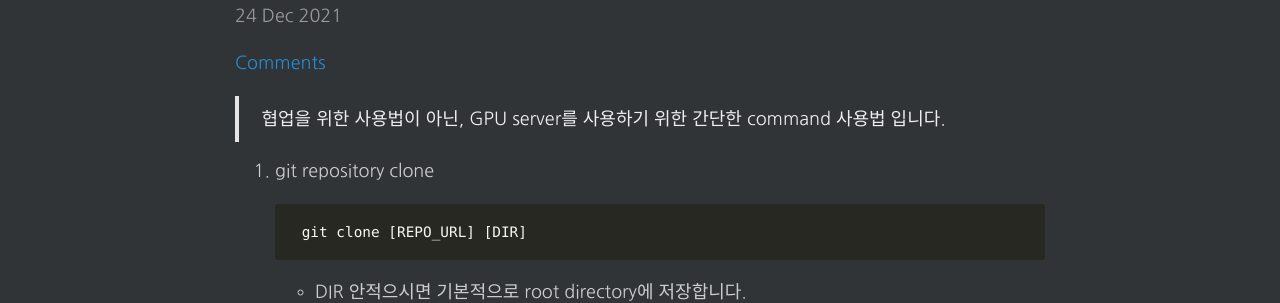
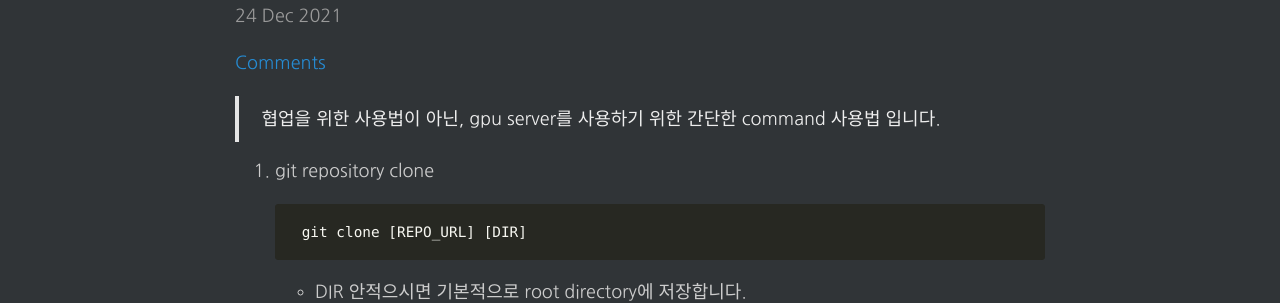
Before and after one commit to changhyeonnam/changhyeonnam.github.io, a Jekyll site: the page built from _posts/2021/2021-12-24-github_manual.md, in a window 1280 px wide. Shown: the part 209-512 px from the top of the page. Built offline with Jekyll 4.4.1, drawn with Linux system fonts in a browser that asks for light colours; nearby versions of some CDN libraries; comment, search, counter and statistics services are not loaded.

```diff
--- a/_posts/2021/2021-12-24-github_manual.md
+++ b/_posts/2021/2021-12-24-github_manual.md
@@ -8,7 +8,7 @@ use_math: true
 comments: true
 ---
 
->협업을 위한 사용법이 아닌, GPU server를 사용하기 위한 간단한 command 사용법 입니다.
+>협업을 위한 사용법이 아닌, gpu server를 사용하기 위한 간단한 command 사용법 입니다.
 >
 
 1. git repository clone
```
